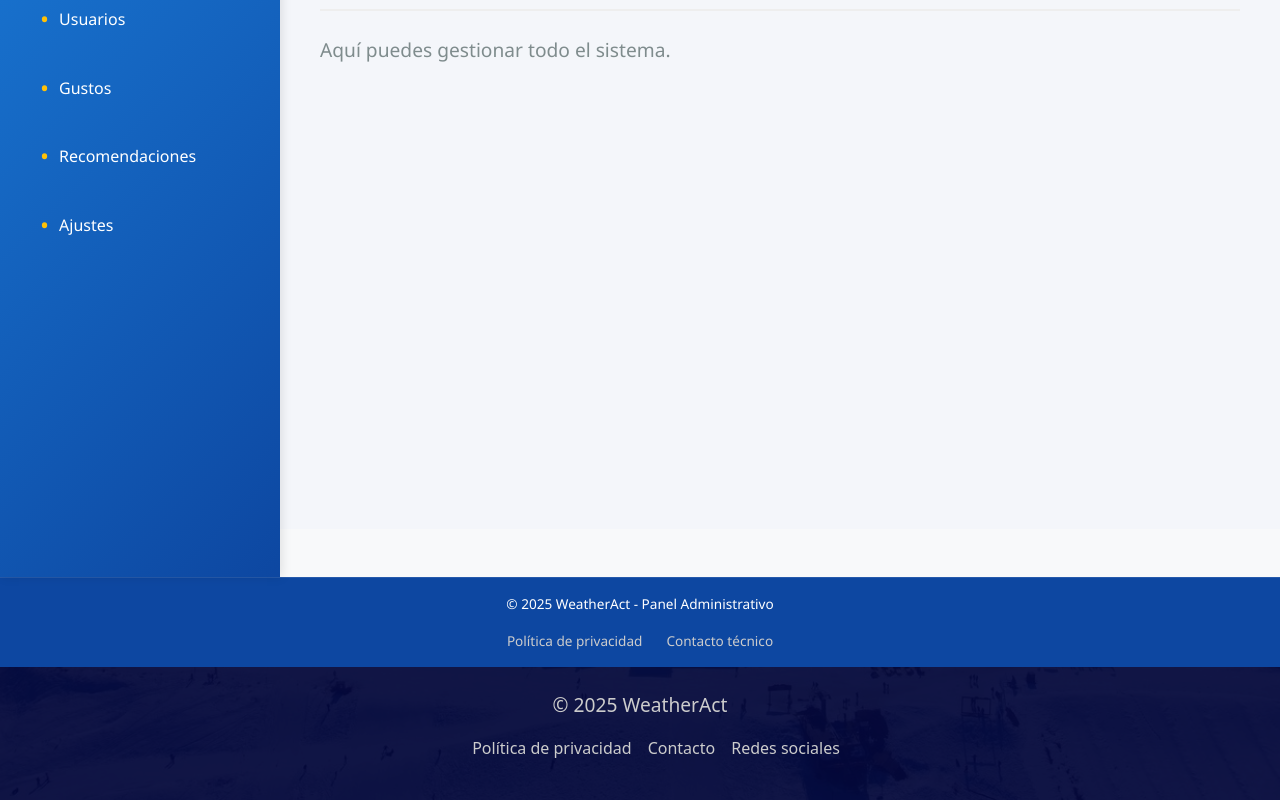
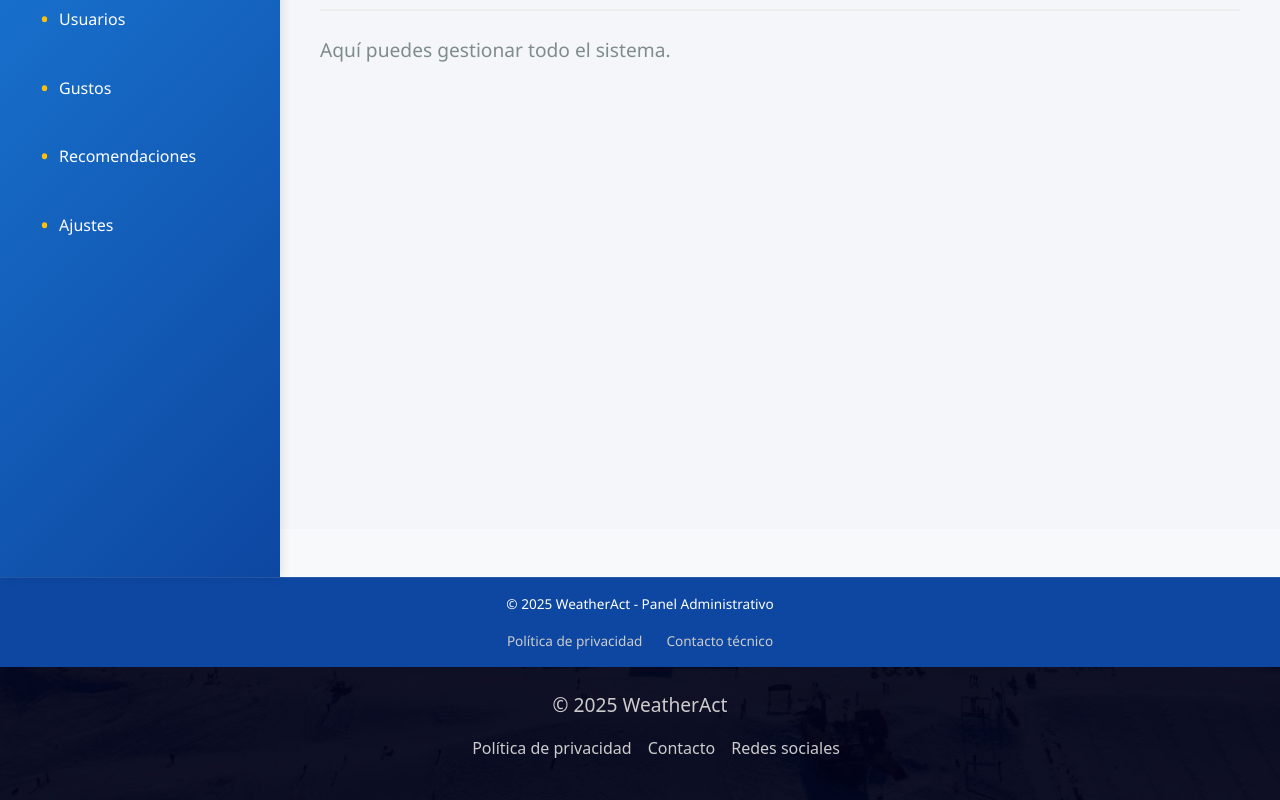
Before and after one commit to Dreykolin/IS.II-GROUP7, a React (Vite) app in the folder Ubi-clima/client/: page /Administrador in a window 1280 px wide. Shown: the part 165-965 px from the top of the page. Built offline with nearby package versions, Linux system fonts and the light colour scheme; no server answers.

Commit message:
footeeeer

```diff
--- a/Ubi-clima/client/src/index.css
+++ b/Ubi-clima/client/src/index.css
@@ -6,7 +6,7 @@ html, body {
 }
 
 .footer{
-  background:#04083bee;
+  background:#020319ee;
   color:#ccc;
   padding:1.5rem 0;
   text-align:center;
```
